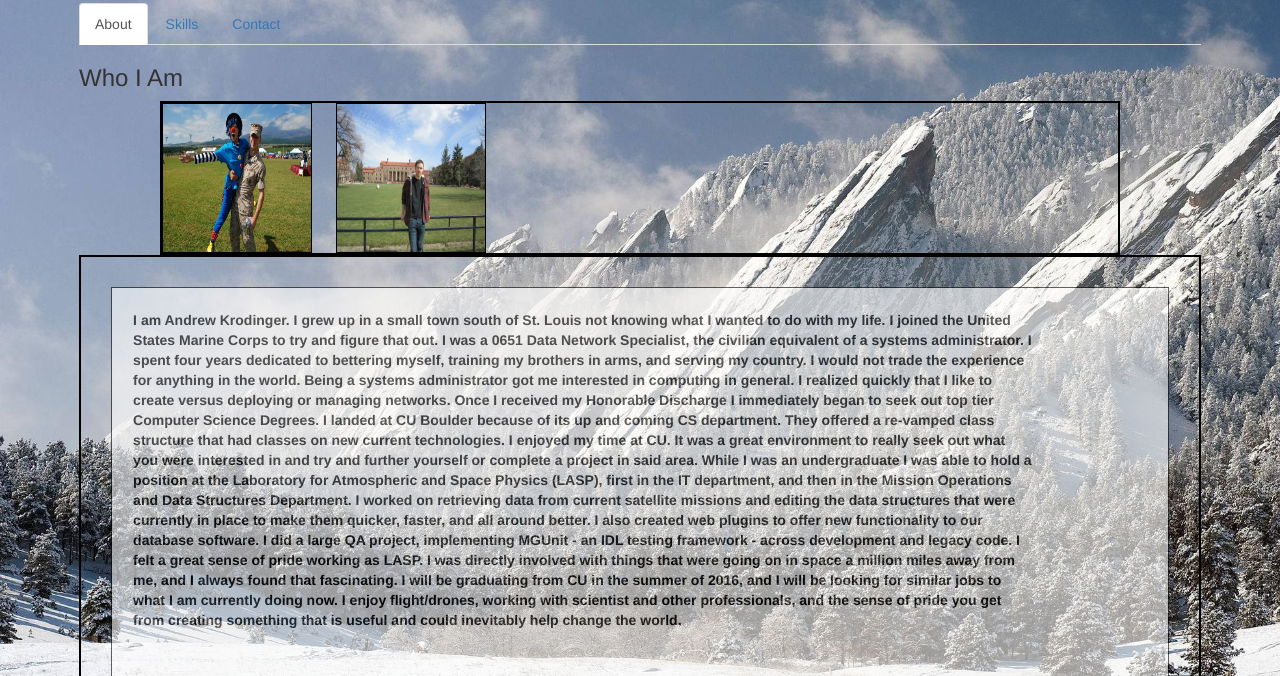
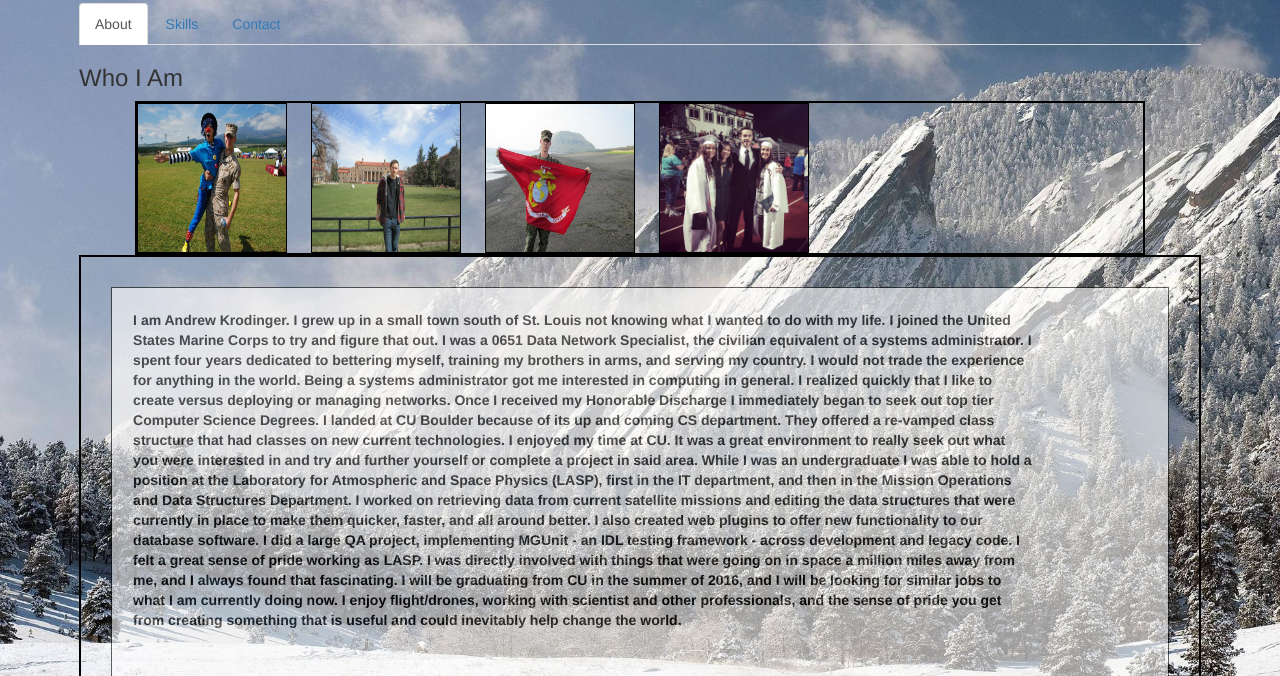
Before and after one commit to drewdinger/drewdinger.github.io, a plain HTML site: page index.html in a window 1280 px wide. Shown: the part 124-800 px from the top of the page. Drawn offline with nearby package versions, Linux system fonts and the light colour scheme; a script that the page names is missing.

Commit message:
messing with pics

```diff
--- a/css/style.css
+++ b/css/style.css
@@ -53,7 +53,7 @@ img {
 
 #divCenter {
   margin:0px auto;
-  width:960px;
+  width:90%;
   height:auto;
   border:2px solid black;
   /*padding:10px;*/
--- a/index.html
+++ b/index.html
@@ -74,6 +74,8 @@
  					<div id="divCenter">
        					<img src="images/japanclown.jpg" alt="Japan Clown" style="width:150px;height:150px" id="divIDOne"/>
        					<img src="images/campus.jpg" alt="Campus" style="width:150px;height:150px" id="divIDTwo"/>
+       					<img src="images/iwoflag.jpg" alt="Campus" style="width:150px;height:150px" id="divIDTwo"/>
+       					<img src="images/graduation.jpg" alt="Campus" style="width:150px;height:150px" id="divIDTwo"/>
        				</div>
 
  				  <div class="background">
```
